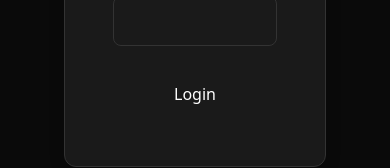
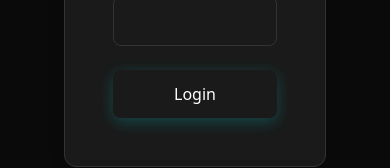
Before and after one commit to Krishna006tandon/Nexbyte_dev, a React (Create React App) app in the folder nexbyte-portfolio/: page /login in a window 390 px wide. Shown: the part 459-627 px from the top of the page. Built offline with nearby package versions, Linux system fonts and the light colour scheme.

Commit message:
feat: Enhance card, table, and button styles — add gradients, stronger shadows, spacing and responsive tweaks=

```diff
--- a/nexbyte-portfolio/src/components/Card.css
+++ b/nexbyte-portfolio/src/components/Card.css
@@ -1,13 +1,13 @@
 .card {
-  background-color: var(--background-light);
+  background: linear-gradient(145deg, var(--background-light), var(--surface));
   border: 1px solid var(--border);
-  border-radius: 12px;
-  padding: 2rem;
-  box-shadow: var(--shadow-light);
-  transition: transform 0.3s ease, box-shadow 0.3s ease;
+  border-radius: 20px;
+  padding: 2.5rem;
+  box-shadow: 10px 10px 30px #0d0d0d, -10px -10px 30px #272727;
+  transition: all 0.4s cubic-bezier(0.175, 0.885, 0.32, 1.275);
 }
 
 .card:hover {
-  transform: translateY(-5px);
-  box-shadow: var(--shadow);
+  transform: translateY(-10px) scale(1.03);
+  box-shadow: 20px 20px 40px #0d0d0d, -20px -20px 40px #272727, 0 0 20px var(--accent);
 }
--- a/nexbyte-portfolio/src/components/DataTable.css
+++ b/nexbyte-portfolio/src/components/DataTable.css
@@ -4,39 +4,60 @@
 
 .data-table {
   width: 100%;
-  border-collapse: collapse;
+  border-collapse: separate;
+  border-spacing: 0;
   color: var(--primary-text);
+  border: 1px solid var(--border);
+  border-radius: 15px;
+  overflow: hidden;
+  box-shadow: 0 10px 20px rgba(0,0,0,0.19), 0 6px 6px rgba(0,0,0,0.23);
 }
 
 .data-table th, .data-table td {
-  padding: 1rem;
+  padding: 1.2rem 1.5rem;
   text-align: left;
   border-bottom: 1px solid var(--border);
 }
 
 .data-table thead th {
-  background-color: var(--surface);
-  color: var(--primary-text);
-  font-weight: 600;
-  font-size: 0.9rem;
+  background: linear-gradient(to right, #434343, #000000);
+  color: var(--accent);
+  font-weight: 700;
+  font-size: 1rem;
   text-transform: uppercase;
-  letter-spacing: 0.5px;
+  letter-spacing: 1px;
 }
 
 .data-table tbody tr {
-  transition: background-color 0.2s ease;
+  transition: all 0.3s ease;
+  background-color: var(--surface);
 }
 
 .data-table tbody tr:hover {
   background-color: var(--surface-hover);
+  transform: scale(1.02);
+  box-shadow: 0 5px 15px rgba(0, 255, 255, 0.1);
+}
+
+.data-table tbody td {
+    border-color: var(--border);
 }
 
 .data-table .actions a {
-  margin-right: 10px;
+  margin-right: 15px;
   color: var(--accent);
+  transition: color 0.3s ease;
+}
+
+.data-table .actions a:hover {
+  color: var(--accent-hover);
 }
 
 @media (max-width: 768px) {
+  .data-table {
+    border-radius: 0;
+    box-shadow: none;
+  }
   .data-table thead {
     display: none;
   }
@@ -47,10 +68,11 @@
   }
 
   .data-table tr {
-    margin-bottom: 1rem;
+    margin-bottom: 1.5rem;
     border: 1px solid var(--border);
-    border-radius: 8px;
+    border-radius: 15px;
     overflow: hidden;
+    box-shadow: 0 10px 20px rgba(0,0,0,0.19), 0 6px 6px rgba(0,0,0,0.23);
   }
 
   .data-table td {
@@ -69,11 +91,12 @@
   .data-table td::before {
     content: attr(data-label);
     position: absolute;
-    left: 1rem;
-    width: calc(50% - 2rem);
+    left: 1.5rem;
+    width: calc(50% - 3rem);
     padding-right: 10px;
     white-space: nowrap;
-    font-weight: 600;
-    color: var(--primary-text);
+    font-weight: 700;
+    color: var(--accent);
+    text-transform: uppercase;
   }
 }
--- a/nexbyte-portfolio/src/components/Table.css
+++ b/nexbyte-portfolio/src/components/Table.css
@@ -1,5 +1,8 @@
 .table-container {
   width: 100%;
-  height: 500px;
-  background-color: #f0f0f0;
+  height: auto;
+  background-color: transparent;
+  padding: 1rem;
+  border-radius: 15px;
+  box-shadow: 0 10px 20px rgba(0,0,0,0.19), 0 6px 6px rgba(0,0,0,0.23);
 }
--- a/nexbyte-portfolio/src/index.css
+++ b/nexbyte-portfolio/src/index.css
@@ -69,35 +69,59 @@ code {
 
 .btn {
   display: inline-block;
-  padding: 12px 28px;
-  border-radius: 8px;
-  border: 1px solid transparent;
-  font-size: 1rem;
-  font-weight: 500;
+  padding: 14px 32px;
+  border-radius: 50px;
+  border: none;
+  font-size: 1.1rem;
+  font-weight: 600;
   cursor: pointer;
-  transition: all 0.3s ease;
+  transition: all 0.3s ease-in-out;
   text-align: center;
+  position: relative;
+  overflow: hidden;
+  z-index: 1;
+}
+
+.btn::before {
+  content: '';
+  position: absolute;
+  top: 0;
+  left: 0;
+  width: 100%;
+  height: 100%;
+  background: linear-gradient(45deg, var(--accent), var(--accent-hover), var(--accent));
+  background-size: 200% 200%;
+  z-index: -1;
+  transition: all 0.4s ease-in-out;
+  opacity: 0;
+}
+
+.btn:hover::before {
+  opacity: 1;
+  background-position: 100% 100%;
 }
 
 .btn-primary {
   background-color: var(--accent);
   color: #000;
-  border-color: var(--accent);
+  box-shadow: 0 4px 15px rgba(0, 255, 255, 0.2);
 }
 
 .btn-primary:hover {
-  background-color: var(--accent-hover);
-  border-color: var(--accent-hover);
-  box-shadow: 0 0 15px var(--accent);
+  color: #fff;
+  box-shadow: 0 10px 25px rgba(0, 255, 255, 0.4);
+  transform: translateY(-3px);
 }
 
 .btn-secondary {
   background-color: transparent;
   color: var(--accent);
-  border-color: var(--accent);
+  border: 2px solid var(--accent);
 }
 
 .btn-secondary:hover {
   background-color: var(--accent);
   color: #000;
+  box-shadow: 0 4px 15px rgba(0, 255, 255, 0.2);
+  transform: translateY(-3px);
 }
--- a/nexbyte-portfolio/src/pages/About.css
+++ b/nexbyte-portfolio/src/pages/About.css
@@ -136,20 +136,22 @@
 }
 
 .attendance-status.present {
-  color: #5cb85c; /* Green for Present */
+  color: #5cb85c;
+  /* Green for Present */
   font-weight: bold;
 }
 
 .attendance-status.absent {
-  color: #d9534f; /* Red for Absent */
+  color: #862b29;
+  /* Red for Absent */
   font-weight: bold;
 }
 
 .three-d-section {
-    margin-bottom: 40px;
+  margin-bottom: 40px;
 }
 
 .three-d-section canvas {
-    width: 100%;
-    height: 400px;
+  width: 100%;
+  height: 400px;
 }
```
